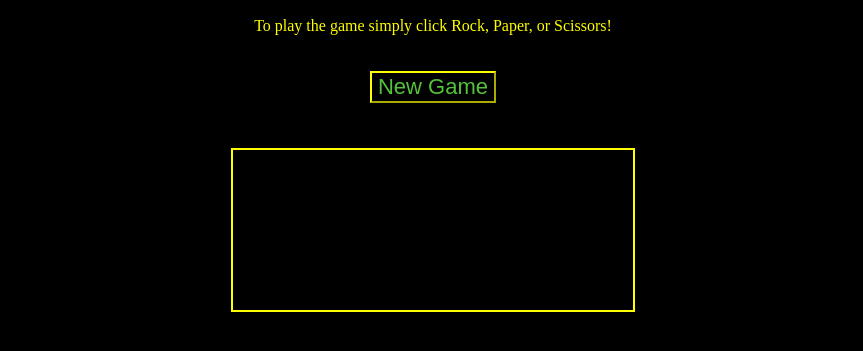
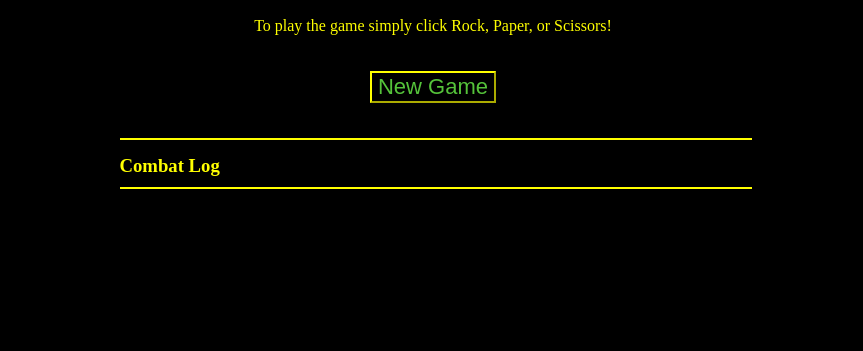
Before and after one commit to TheTomik93/rock-paper-scissors, a plain HTML site: page index.html in a window 1280 px wide. Shown: the part 181-532 px from the top of the page, without its empty margins (207-1070 px from the left). Drawn offline with Linux system fonts and the light colour scheme.

Commit message:
Changed CombatLog width

```diff
--- a/index.html
+++ b/index.html
@@ -20,7 +20,9 @@
 
         <button type="button" id="newGame" value="newGame" class="newGame">New Game</button>
 
-        <div class="battleLog" id="battleLog"></div>
+        <h3 id="combatLog">Combat Log</h3>
+        <div class="battleLog" id="battleLog">
+        </div>
 
     </body>
 </html>
--- a/style.css
+++ b/style.css
@@ -19,21 +19,18 @@ body {
 .battleLog p{
     margin: 3px;
     margin-left: 15px;
+    margin-right: 15px;
     color: rgba(93, 213, 63, 0.918);
     font-size: 14px;
 }
 .battleLog p:first-child{
-    margin-top: 12px;
+    margin-top: 15px;
 }
 .battleLog p:last-child{
     margin-bottom: 12px;
 }
-
 .battleLog {
-    border: 2px solid yellow;
-    margin-top: 25px;
-    min-height: 20%;
-    width: 400px;
+    width: 50%;
 }
 button{
     background-color: black;
@@ -47,3 +44,11 @@ button{
     color:yellow;
     margin-top: 20px;
 }
+#combatLog{
+    padding: 15px 0px 10px 0px;
+    color:yellow;
+    margin: 15px 10px 10px 15px;
+    border-top: 2px solid yellow;
+    border-bottom: 2px solid yellow;
+    width: 50%;
+}
```
